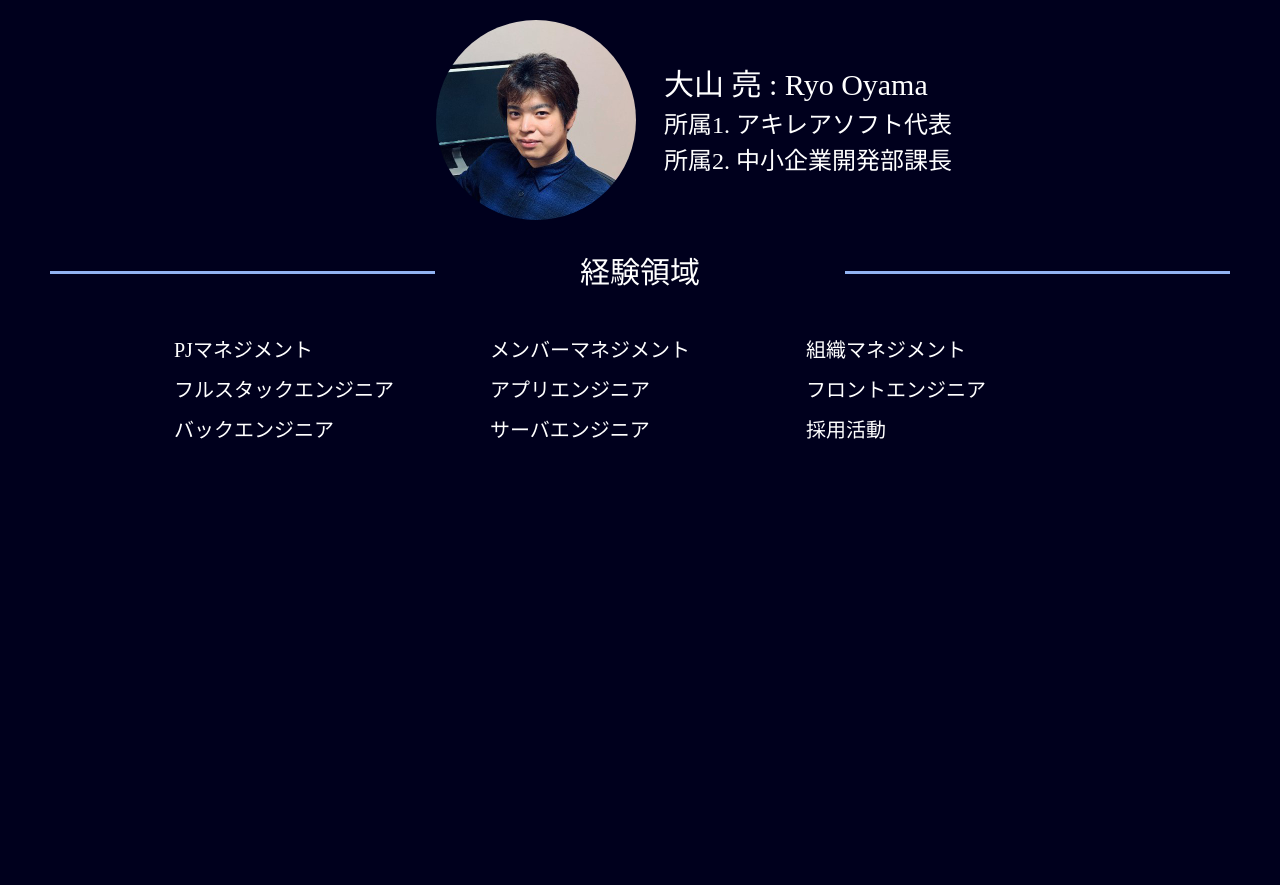
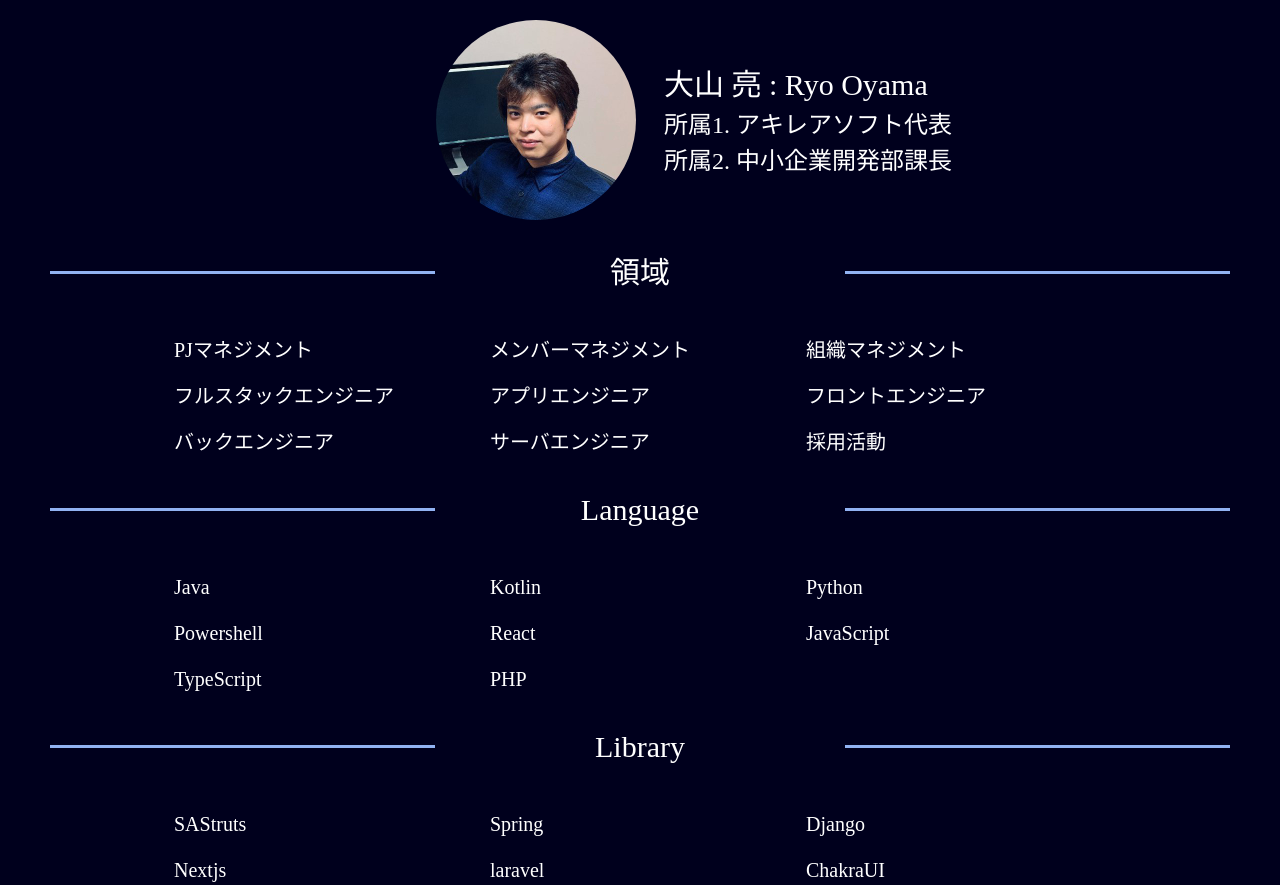
Before and after one commit to achilleasoft-ryo-oyama/achilleasoft-ryo-oyama.github.io, a React app: page / in a window 1280 px wide. Before the commit the page ends 800 px from the top, so only its background shows below. Built offline with nearby package versions, Linux system fonts and the light colour scheme; a web font is replaced by a local one.

Commit message:
add contents

```diff
--- a/src/assets/HeadlineTitles.tsx
+++ b/src/assets/HeadlineTitles.tsx
@@ -1,7 +1,9 @@
 export const HEADLINE_TITLES: string[] = [
-	"経験領域",
+	"領域",
+	"Language",
+	"Library",
+	"DB・環境",
 	"活動ログ",
 	"自己PR",
-	"経験言語・環境",
 	"職務内容",
 ];
--- /dev/null
+++ b/src/assets/LanguageContents.tsx
@@ -0,0 +1,10 @@
+export const Language_CONTENTS: string[] = [
+	"Java",
+	"Kotlin",
+	"Python",
+	"Powershell",
+	"React",
+	"JavaScript",
+	"TypeScript",
+	"PHP",
+];
--- /dev/null
+++ b/src/assets/LibraryContents.tsx
@@ -0,0 +1,8 @@
+export const Library_CONTENTS: string[] = [
+	"SAStruts",
+	"Spring",
+	"Django",
+	"Nextjs",
+	"laravel",
+	"ChakraUI",
+];
--- /dev/null
+++ b/src/assets/PositionContensts.tsx
@@ -0,0 +1,11 @@
+export const POSITION_CONTENTS: string[] = [
+	"PJマネジメント",
+	"メンバーマネジメント",
+	"組織マネジメント",
+	"フルスタックエンジニア",
+	"アプリエンジニア",
+	"フロントエンジニア",
+	"バックエンジニア",
+	"サーバエンジニア",
+	"採用活動",
+];
--- a/src/assets/SkillData.tsx
+++ /dev/null
@@ -1,23 +0,0 @@
-export type SkillContentLine = {
-	firstContent: string;
-	secondContent: string;
-	thirdContent: string;
-};
-
-export const SKILL_CONTENTS: SkillContentLine[] = [
-	{
-		firstContent: "PJマネジメント",
-		secondContent: "メンバーマネジメント",
-		thirdContent: "組織マネジメント",
-	},
-	{
-		firstContent: "フルスタックエンジニア",
-		secondContent: "アプリエンジニア",
-		thirdContent: "フロントエンジニア",
-	},
-	{
-		firstContent: "バックエンジニア",
-		secondContent: "サーバエンジニア",
-		thirdContent: "採用活動",
-	},
-];
--- /dev/null
+++ b/src/components/contentsArea.tsx
@@ -0,0 +1,29 @@
+import React from "react";
+import { Flex, Grid, GridItem, Text } from "@chakra-ui/react";
+
+export const contentsArea = (contents: string[]) => {
+	return (
+		<Flex
+			justifyContent={"center"}
+			marginStart={{ base: "0%", md: "10%", lg: "10%" }}
+			marginEnd={{ base: "0%", md: "10%", lg: "10%" }}
+		>
+			<Grid
+				templateColumns={{ md: "repeat(3, 1fr)", sm: "1fr" }}
+				templateRows={{ md: "1fr", sm: "repeat(3, 1fr)" }}
+				gap={4}
+				marginTop="10px"
+			>
+				{contents.map((content: string) => {
+					return (
+						<GridItem w={{ base: "200px", md: "250px", lg: "300px" }}>
+							<Text fontSize={{ base: "md", md: "lg", lg: "xl" }}>
+								{content}
+							</Text>
+						</GridItem>
+					);
+				})}
+			</Grid>
+		</Flex>
+	);
+};
--- a/src/components/skillContentsArea.tsx
+++ /dev/null
@@ -1,36 +0,0 @@
-import React from "react";
-import { Flex, Grid, GridItem, Text } from "@chakra-ui/react";
-import { SkillContentLine } from "../assets/SkillData";
-
-export const skillContentsArea = (contents: SkillContentLine) => {
-	return (
-		<Flex
-			justifyContent={"center"}
-			marginStart={{ base: "0%", md: "10%", lg: "10%" }}
-			marginEnd={{ base: "0%", md: "10%", lg: "10%" }}
-		>
-			<Grid
-				templateColumns={{ md: "repeat(3, 1fr)", sm: "1fr" }}
-				templateRows={{ md: "1fr", sm: "repeat(3, 1fr)" }}
-				gap={4}
-				marginTop="10px"
-			>
-				<GridItem w={{ base: "200px", md: "250px", lg: "300px" }}>
-					<Text fontSize={{ base: "md", md: "lg", lg: "xl" }}>
-						{contents.firstContent}
-					</Text>
-				</GridItem>
-				<GridItem w={{ base: "200px", md: "250px", lg: "300px" }}>
-					<Text fontSize={{ base: "md", md: "lg", lg: "xl" }}>
-						{contents.secondContent}
-					</Text>
-				</GridItem>
-				<GridItem w={{ base: "200px", md: "250px", lg: "300px" }}>
-					<Text fontSize={{ base: "md", md: "lg", lg: "xl" }}>
-						{contents.thirdContent}
-					</Text>
-				</GridItem>
-			</Grid>
-		</Flex>
-	);
-};
--- a/src/pages/Top.tsx
+++ b/src/pages/Top.tsx
@@ -1,21 +1,22 @@
 import React from "react";
 import { Box, Flex, Grid, GridItem, Image, Text } from "@chakra-ui/react";
 import { HEADLINE_TITLES } from "../assets/HeadlineTitles";
-import { SKILL_CONTENTS } from "../assets/SkillData";
+import { POSITION_CONTENTS } from "../assets/PositionContensts";
+import { Language_CONTENTS } from "../assets/LanguageContents";
+import { Library_CONTENTS } from "../assets/LibraryContents";
 import { headlineTitle } from "../components/headlineTitle";
-import { skillContentsArea } from "../components/skillContentsArea";
+import { contentsArea } from "../components/contentsArea";
 
 const Top = () => {
 	return (
-		<html>
-			<head></head>
-			<body>
-				{baseInfo()} {headlineTitle(HEADLINE_TITLES[0])}
-				{skillContentsArea(SKILL_CONTENTS[0])}
-				{skillContentsArea(SKILL_CONTENTS[1])}
-				{skillContentsArea(SKILL_CONTENTS[2])}
-			</body>
-		</html>
+		<Box>
+			{baseInfo()} {headlineTitle(HEADLINE_TITLES[0])}
+			{contentsArea(POSITION_CONTENTS)}
+			{headlineTitle(HEADLINE_TITLES[1])}
+			{contentsArea(Language_CONTENTS)}
+			{headlineTitle(HEADLINE_TITLES[2])}
+			{contentsArea(Library_CONTENTS)}
+		</Box>
 	);
 };
 
```
Also changed, not shown: 7 other files (tests, documents, lock files or other folders).
